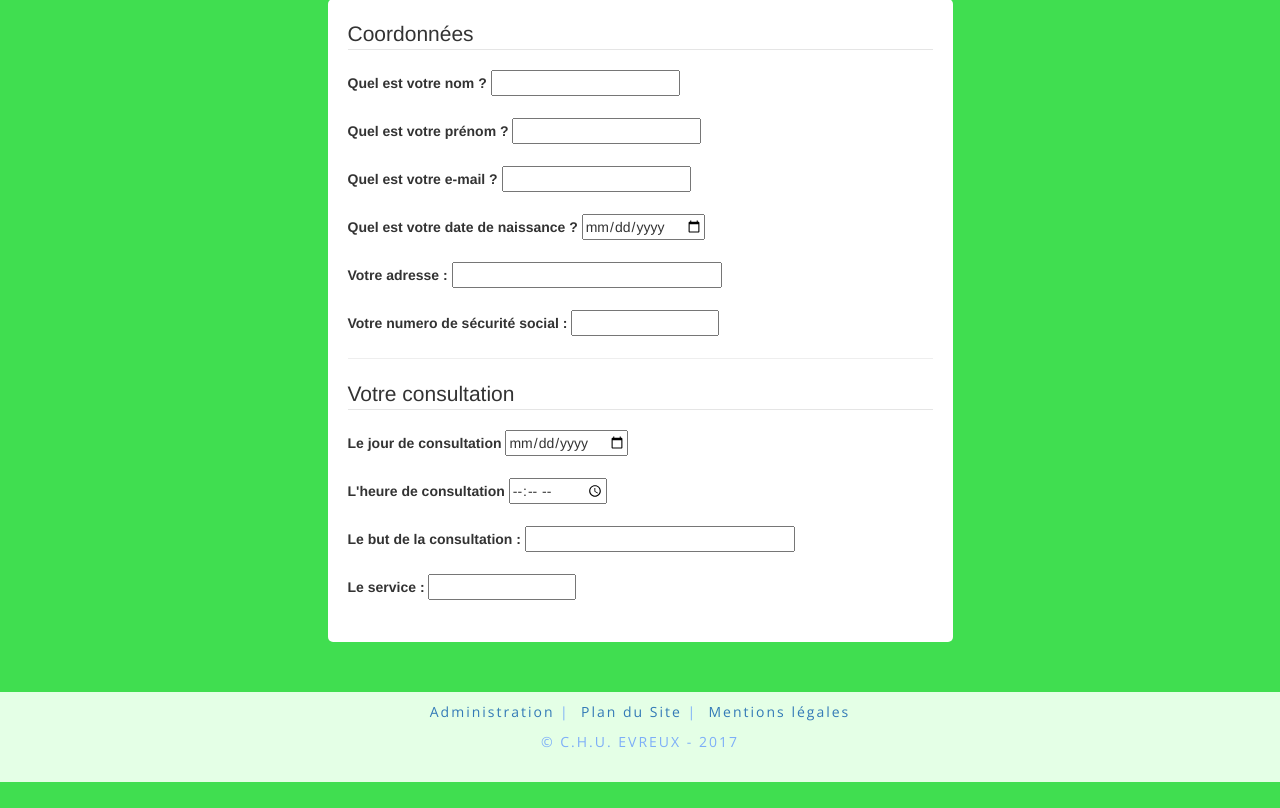
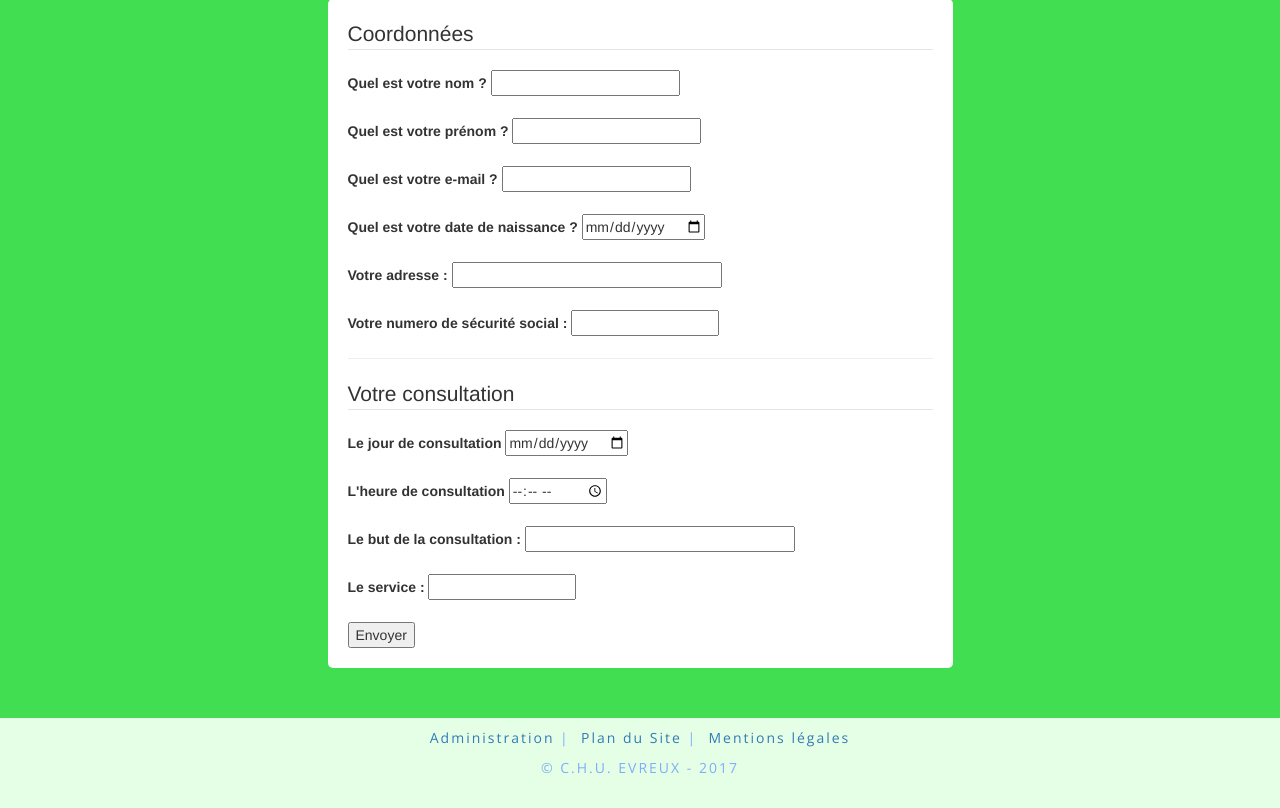
Before and after one commit to INGEsophie/CHU-projet, a PHP site: page /formulaire.php in a window 1280 px wide. Shown: the part 134-942 px from the top of the page. Before the commit the page ends 916 px from the top, so only its background shows below. Run offline with PHP 8.4, Linux system fonts and the light colour scheme.

Commit message:
Bouton envoyer

```diff
--- a/formulaire.php
+++ b/formulaire.php
@@ -53,6 +53,7 @@
         <label for="NomService">Le service :</label>
         <input type="text" name="NomService" id="NomService"  size="15" maxlength="30" /><br><br>
       </fieldset>
+	<input type="submit" name="envoyer" value="Envoyer" />
     </form>
   </div>
 
```
